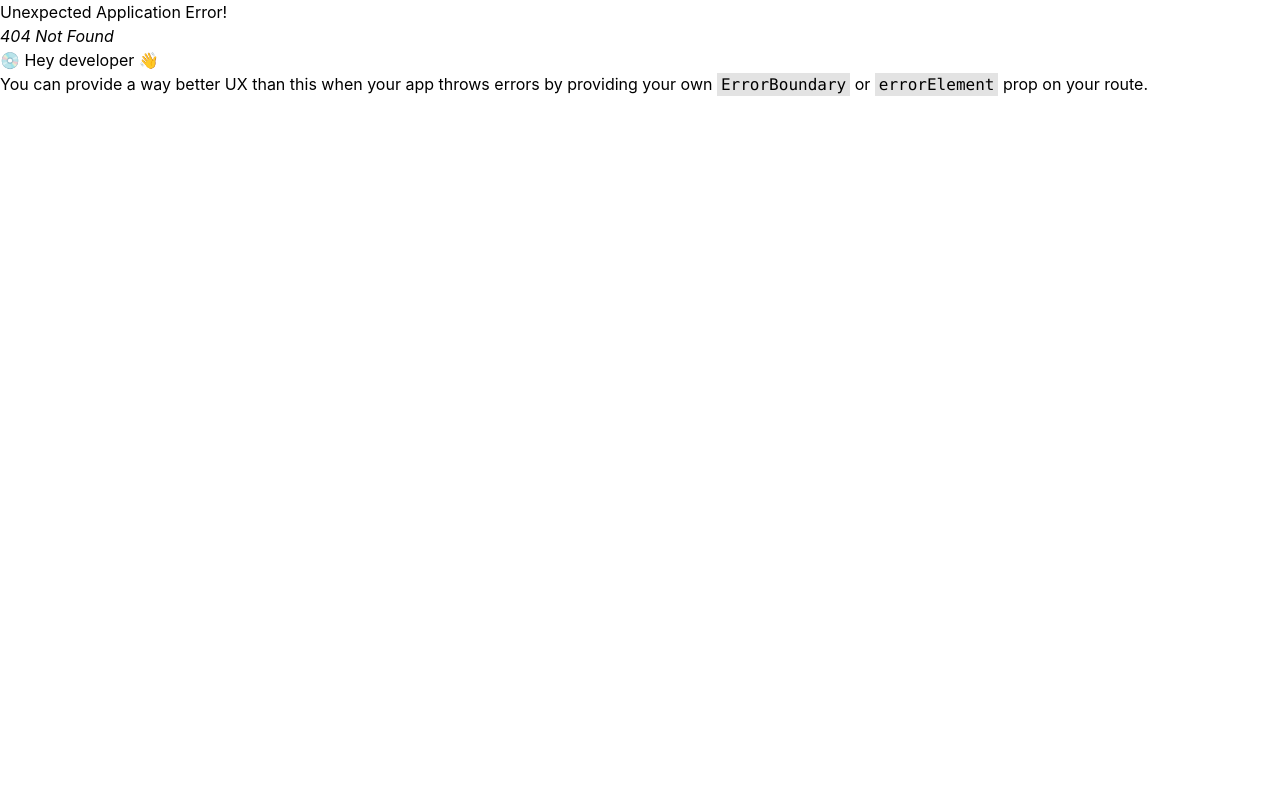
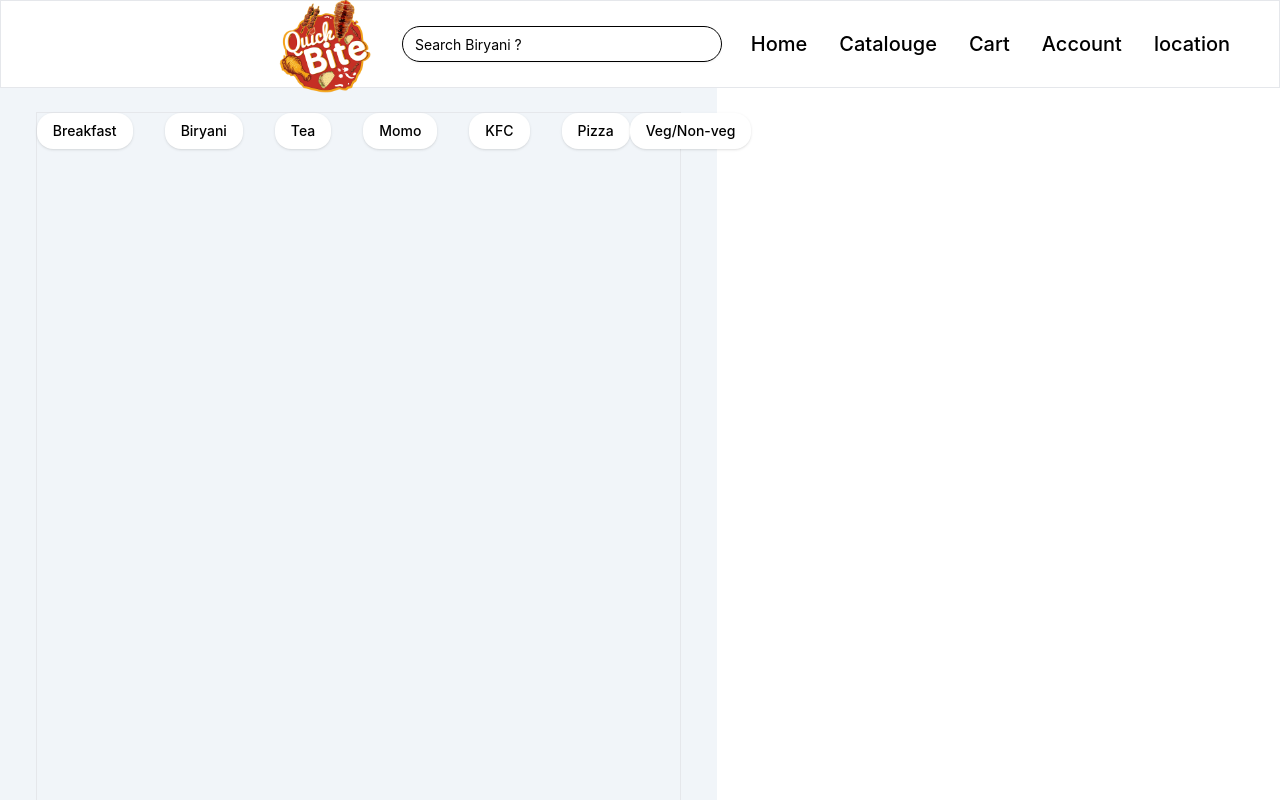
Before and after one commit to shubham587/QuickBite-FE, a React (Vite) app: page /catelogue in a window 1280 px wide. Before the commit this address had no page. Shown: the top 800 px of the page. Built offline with nearby package versions, Linux system fonts and the light colour scheme.

Commit message:
Dropdown comp created

```diff
--- a/package.json
+++ b/package.json
@@ -15,6 +15,7 @@
     "@reduxjs/toolkit": "^2.3.0",
     "axios": "^1.7.7",
     "class-variance-authority": "^0.7.0",
+    "classnames": "^2.5.1",
     "clsx": "^2.1.1",
     "lucide-react": "^0.454.0",
     "react": "^18.3.1",
--- a/src/App.jsx
+++ b/src/App.jsx
@@ -5,6 +5,7 @@ import Navbar from './components/index'
 import { createBrowserRouter, RouterProvider } from 'react-router-dom'
 import DefaultLayout from './Layout/DefaultLayout';
 import LandPage from './pages/LandingPage/index.jsx';
+import CatelougePage from './pages/CateloguePage';
 
 
 const router = createBrowserRouter([
@@ -18,6 +19,11 @@ const router = createBrowserRouter([
         // loader: "loaderFunction",
         // action: "actionFunction"
       },
+      {
+        path: "/catelogue",
+        element: <CatelougePage />,
+        // loader: "cateLoader"
+      }
     ]
   }
 ])
--- a/src/Layout/DefaultLayout/index.jsx
+++ b/src/Layout/DefaultLayout/index.jsx
@@ -4,16 +4,16 @@ import React from "react";
 import { Outlet } from "react-router-dom";
 const DefaultLayout = () => {
   return (
-    <div className="flex flex-col max-w-fit bg-slate-100">
+    <div className="flex flex-col  max-w-fit bg-slate-100">
       {/* <Navbar /> */}
-      <div>
+      <div className="">
         <Navbar />
       </div>
       <div className="w-[90%] m-auto ">
         <Outlet />
       </div>
-      <div className="w-full">
-        <Footer />
+      <div className="w-100">
+        {/* <Footer /> */}
       </div>
     </div>
   );
--- a/src/components/CatagoryLanding/index.jsx
+++ b/src/components/CatagoryLanding/index.jsx
@@ -38,7 +38,7 @@ const CATEGORY = [
 const CategoryComp = () => {
     return (
         <div className="category-comp 2">
-            <h1 className='m-5 text-5xl text-center text-black-500 font-bold '>Category</h1>
+            <h1 className='m-5 text-5xl text-center text-black-500 text-black font-bold '>Category</h1>
             <div className="category-grid grid grid-cols-2 gap-6">
                 {
                     CATEGORY.map((item, ind) => (
--- /dev/null
+++ b/src/components/Dropdown/index.jsx
@@ -0,0 +1,37 @@
+import React, { useState } from "react";
+import {
+  DropdownMenu,
+  DropdownMenuSeparator,
+  DropdownMenuTrigger,
+  DropdownMenuContent,
+  DropdownMenuCheckboxItem,
+} from "../ui/dropdown-menu";
+import classNames from "classnames";
+
+const Dropdown = ({ className, checkItem, items, onChangeFunction, triggerName }) => {
+  const [location, setLocation] = useState("Bangalore");
+  let dropdownClass = classNames("", className)
+  return (
+    <>
+      <div className={dropdownClass}>
+        <DropdownMenu>
+          <DropdownMenuTrigger className="bg-white">{triggerName}</DropdownMenuTrigger>
+          <DropdownMenuContent className="bg-black text-white rounded-xl">
+            {items.map((ele, ind) => (
+              <DropdownMenuCheckboxItem
+                key={ind}
+                checked={checkItem == ele.name}
+                onCheckedChange={() => onChangeFunction(ele.name)}
+              >
+                {ele.name}
+              </DropdownMenuCheckboxItem>
+            ))}
+            {/* <DropdownMenuSeparator className="bg-white" /> */}
+          </DropdownMenuContent>
+        </DropdownMenu>
+      </div>
+    </>
+  );
+};
+
+export default Dropdown;
--- a/src/components/Footer/index.jsx
+++ b/src/components/Footer/index.jsx
@@ -1,8 +1,8 @@
 import logo from "../../images/logo.webp";
 const Footer = () => {
   return (
-    <footer>
-      <div className="bg-black flex justify-evenly l-[10%] p-[2%] mt-4  text-[22px]" style={{ display: "flex" }}>
+    <footer className="w-100">
+      <div className="bg-black flex justify-evenly l-[10%] p-[2%] mt-4  text-[22px]" >
         <div className="flex flex-col justify-center align-middle text-center">
         <img className="h-40 w-40" src={logo} alt="asdad" />
             <p className="text-white text-sm">Contact Us</p>
--- a/src/components/index.jsx
+++ b/src/components/index.jsx
@@ -2,12 +2,29 @@ import { useState } from "react";
 import logo from "../images/logo.webp";
 import { Input } from "./ui/input";
 import { NavLink } from "react-router-dom";
-import LocationDrop from "./locationDrop";
+import Dropdown from "./Dropdown";
 
 const Navbar = () => {
   const [open, setOpen] = useState(false);
+  const [location, setLocation] = useState("Bangalore")
+
+  const LocationDropdown = [
+    {
+      name: "Bangalore",
+      onChange: (val) => setLocation(val)
+    },
+    {
+      name: "Chennai",
+      onChange: (val) => setLocation(val)
+    },
+  ]
+
+  const locationHandler = (val) => {
+    setLocation(val)
+  }
+
   return (
-    <div className="flex justify-between m-auto z-20 border left-0 fixed place-items-center align-middle text-xl bg-white text-black p-[2px_20px] w-full  h-[11%]  top-0 ">
+    <div className="flex justify-between m-auto z-20 mb-36 border left-0 fixed place-items-center align-middle text-xl bg-white text-black p-[2px_20px] w-full  h-[11%]  top-0 ">
       <div className="w-24 h-24 flex-none ml-64 ">
         <img src={logo} alt="" className=" max-w-full h-auto left-[8%]" />
       </div>
@@ -43,7 +60,7 @@ const Navbar = () => {
           </li>
           <li className=" ">
             <NavLink
-              to="/"
+              to="/catelogue"
               className="text-black hover:text-orange-500
              hover:decoration-2 hover:decoration-orange-500"
             >
@@ -68,7 +85,7 @@ const Navbar = () => {
             onClick={() => navigate("/quick-bite-application/cart")}
           >
             <NavLink
-              to="/"
+              to="/cart"
               className="text-black hover:text-orange-500
              hover:decoration-2 hover:decoration-orange-500"
             >
@@ -77,7 +94,7 @@ const Navbar = () => {
           </li>
           <li className="">
             <NavLink
-              to="/"
+              to="/account"
               className="text-black hover:text-orange-500
              hover:decoration-2 hover:decoration-orange-500"
             >
@@ -90,7 +107,7 @@ const Navbar = () => {
               className="text-black hover:text-orange-500
              hover:decoration-2 hover:decoration-orange-500"
             >
-              <LocationDrop />
+              <Dropdown checkItem={location} triggerName="location" items={LocationDropdown} onChangeFunction={locationHandler} />
             </NavLink>
           </li>
         </ul>
--- a/src/components/locationDrop/index.jsx
+++ /dev/null
@@ -1,39 +0,0 @@
-import React, { useState } from "react";
-import {
-  DropdownMenu,
-  DropdownMenuSeparator,
-  DropdownMenuTrigger,
-  DropdownMenuContent,
-  DropdownMenuCheckboxItem,
-} from "../ui/dropdown-menu";
-
-const LocationDrop = () => {
-  const [location, setLocation] = useState("Bangalore");
-
-  return (
-    <>
-      <div className="">
-        <DropdownMenu >
-          <DropdownMenuTrigger>location</DropdownMenuTrigger>
-          <DropdownMenuContent className="bg-black text-white rounded-xl" >
-            <DropdownMenuCheckboxItem
-              checked={location == "Bangalore"}
-              onCheckedChange={() => setLocation("Bangalore")}
-            >
-              Bangalore
-            </DropdownMenuCheckboxItem>
-            <DropdownMenuSeparator className="bg-white" />
-            <DropdownMenuCheckboxItem
-              checked={location == "Chennai"}
-              onCheckedChange={() => setLocation("Chennai")}
-            >
-              Chennai
-            </DropdownMenuCheckboxItem>
-          </DropdownMenuContent>
-        </DropdownMenu>
-      </div>
-    </>
-  );
-};
-
-export default LocationDrop;
--- a/src/pages/CateloguePage/index.jsx
+++ b/src/pages/CateloguePage/index.jsx
@@ -1,9 +1,58 @@
-import React from 'react'
+import Dropdown from "@/components/Dropdown";
+import { Button } from "@/components/ui/button";
+import React, { useState } from "react";
+
+const FOOD_TAGS = ["Breakfast", "Biryani", "Tea", "Momo", "KFC", "Pizza"];
 
 const CatelougePage = () => {
+  const [foodPref, setFoodPref] = useState("any");
+  const FOOD_PREF = [
+    {
+      name: "Veg",
+      onChange: (val) => setFoodPref(val),
+    },
+    {
+      name: "Non-Veg",
+      onChange: (val) => setFoodPref(val),
+    },
+    {
+      name: "Both",
+      onChange: (val) => setFoodPref(val),
+    },
+  ];
+
+  const foodPrefHandler = (val) => {
+    setFoodPref(val);
+  };
   return (
-    <div>CatalougePage</div>
-  )
-}
+    <div className=" border mt-28 flex flex-row justify-between">
+      <div className="tags text-black flex flex-row gap-8">
+        {FOOD_TAGS.map((ele, ind) => (
+          <Button
+            className="text-black bg-white rounded-2xl hover:bg-orange-500 hover:text-white"
+            key={ind}
+          >
+            {ele}
+          </Button>
+        ))}
+      </div>
+      <div className="filter-bar h-[1028px] m-auto">
+        <div className="veg-non">
+          {
+            <Button className="bg-white rounded-2xl">
+              <Dropdown
+                className="text-black bg-white"
+                triggerName="Veg/Non-veg"
+                items={FOOD_PREF}
+                onChangeFunction={foodPrefHandler}
+                checkItem={foodPref}
+              />
+            </Button>
+          }
+        </div>
+      </div>
+    </div>
+  );
+};
 
-export default CatelougePage
+export default CatelougePage;
```
Also changed, not shown: 1 other file (tests, documents, lock files or other folders).
